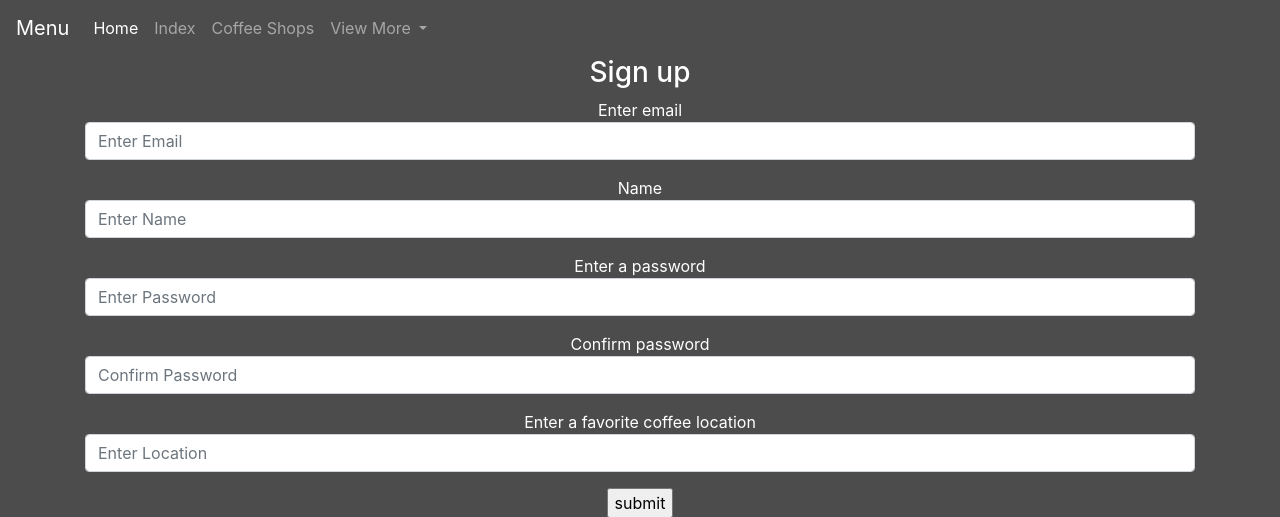
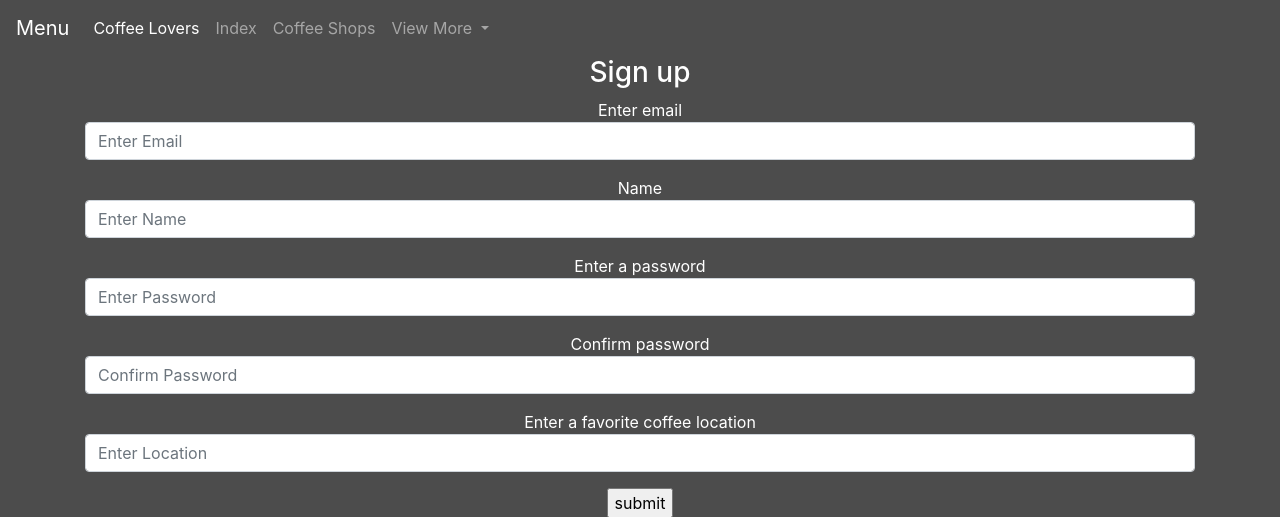
Before and after one commit to sicness9/BrewReview, a Flask app: page /signup in a window 1280 px wide. Shown: the top 517 px of the page. Run offline with Flask 2, Linux system fonts and the light colour scheme; some libraries are stand-ins or nearby versions.

Commit message:
Set up the base html so that it hides certain options on nav bar based on if user is signed in or not

```diff
--- a/website/templates/base.html
+++ b/website/templates/base.html
@@ -21,8 +21,13 @@
     <div class="collapse navbar-collapse" id="navbarSupportedContent">
         <ul class="navbar-nav mr-auto">
             <li class="nav-item active">
-                <a class="nav-link" id="home" href="/">Home </a>
+                <a class="nav-link" id="main" href="/">Coffee Lovers </a>
             </li>
+            {% if user.is_authenticated %}
+            <li class="nav-item active">
+                <a class="nav-link" id="home" href="/home">Home </a>
+            </li>
+            {% endif %}
             <li class="nav-item">
                 <a class="nav-link" id="index" href="/index">Index</a>
             </li>
@@ -36,9 +41,13 @@
                 <div class="dropdown-menu" aria-labelledby="navbarDropdown">
                     <a class="dropdown-item" href="/signup">Sign up</a>
                     <a class="dropdown-item" href="/login">Log in</a>
+                    {% if user.is_authenticated %}
                     <a class="dropdown-item" href="/logout">Log out</a>
+                    {% endif %}
                     <div class="dropdown-divider"></div>
+                    {% if user.is_authenticated %}
                     <a class="dropdown-item" href="/form_shops">Add a shop</a>
+                    {% endif %}
                     <a class="dropdown-item" href="/user">Our users</a>
                 </div>
             </li>
```
